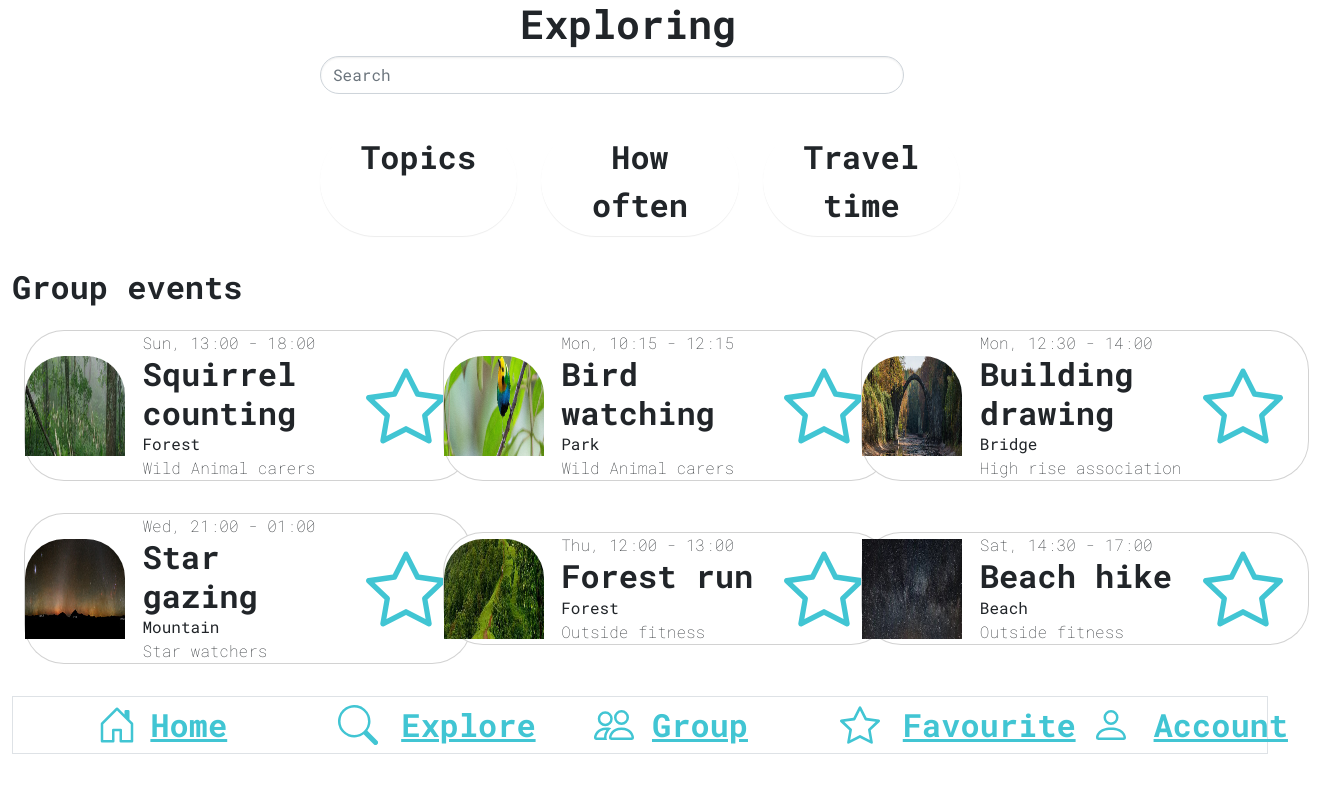
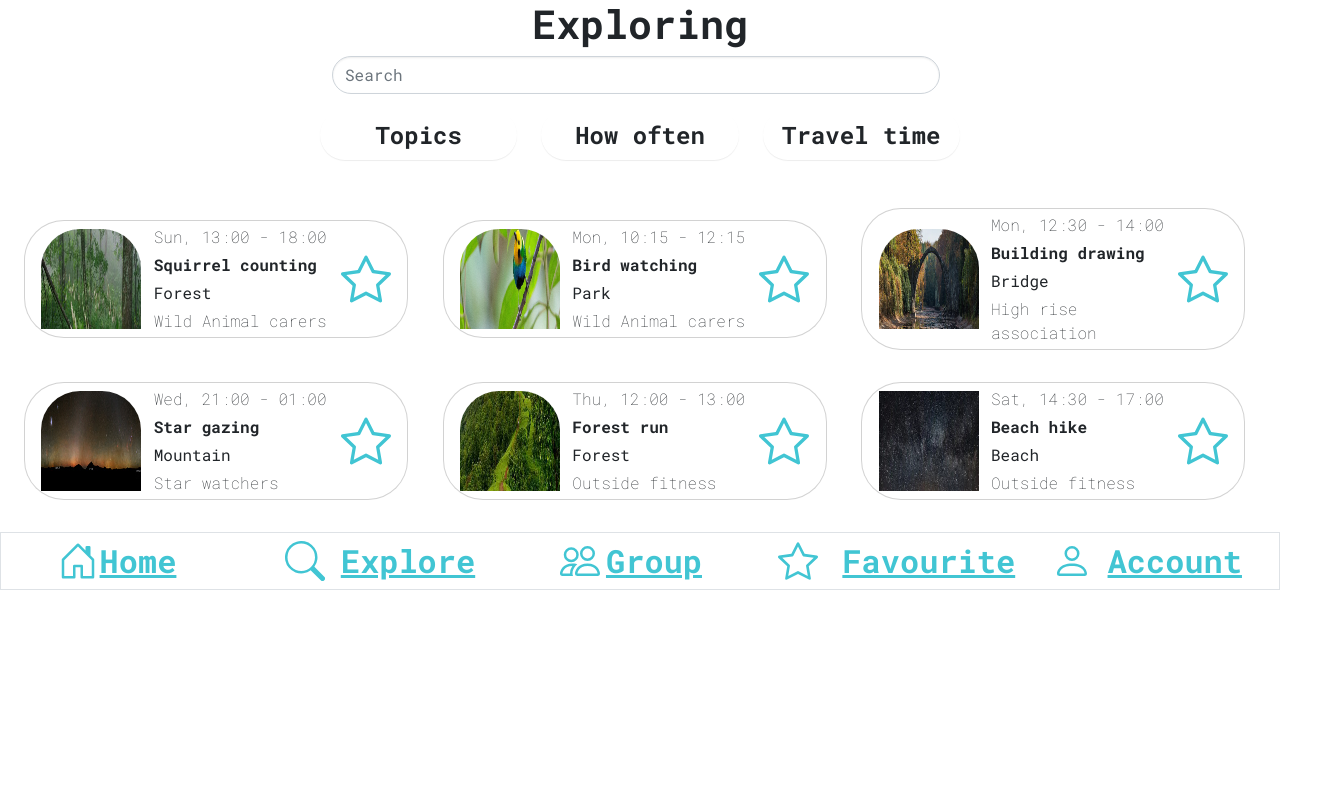
Before and after one commit to n00210357/bootTest, a website: page exploring.html in a window 1280 px wide. Shown: the whole page, 1320 px wide, since content can reach past the window. Drawn offline with nearby package versions, Linux system fonts and the light colour scheme.

Commit message:
large sizes fixed to 1200px

```diff
--- a/exploring.html
+++ b/exploring.html
@@ -10,7 +10,7 @@
 </head>
 <body class="">
 
-    <div class="container-fluid text-center row align-items-center">
+  <div class="container-fluid text-center align-items-center">
     <h1 class="fs-1 fw-bolder">
       Exploring
     </h1>
@@ -19,7 +19,7 @@
     <div class="col-3"></div>
 
     <div class="col-sm-8 col-xl-6">
-        <form class="d-flex" role="search">
+    <form class="d-flex" role="search" action="exploring.html">
       <input class="form-control me-2" type="search" placeholder="Search" aria-label="Search">
     </form>
     </div>
@@ -28,26 +28,26 @@
     </div>
 </div>
 
-    <div class="container-fluid my-3">
+    <div class="container-fluid">
       <div class="row align-items-center">
         <div class="col-xl-3 d-none d-xl-block d-xxl-block"></div>
 
         <div class="col-xl-6 my-3 p-0">
           <div class="row">
             <div class="col-4 d-grid gap-2">
-            <a href="exploring.html" class="btn btn-default btn-xl text-center fs-2 fw-bold rounded-4" type="button">
+            <a href="exploring.html" class="btn btn-default btn-xl text-center fs-4 fw-bold rounded-4" type="button">
               Topics
             </a>
             </div>
 
             <div class="col-4 d-grid gap-2">
-            <a href="exploring.html" class="btn btn-default btn-xl text-center fs-2 fw-bold rounded-4" type="button">
+            <a href="exploring.html" class="btn btn-default btn-xl text-center fs-4 fw-bold rounded-4" type="button">
               How often
             </a>
             </div>
 
             <div class="col-4 d-grid gap-2">
-              <a href="exploring.html" class="btn btn-default btn-xl text-center fs-2 fw-bold rounded-4" type="button">
+              <a href="exploring.html" class="btn btn-default btn-xl text-center fs-4 fw-bold rounded-4" type="button">
                 Travel time
               </a>
 
@@ -59,34 +59,30 @@
       </div>
     </div>
 
-    <div class="container-fluid">
-      <h2 class="fs-2 fw-bold">
-          Group events
-      </h2>
-
+    <div class="container-fluid my-3">
       <div class="row align-items-center p-0 m-0 d-flex justify-content-center">
 
         <div class="col-sm-11 col-xl-4 my-3">
-          <div class="card" style="width: 28rem;">
-            <div class="card-body row align-items-center p-0">
-              <div class="col-3">
+          <div class="card" style="width: 24rem;">
+            <div class="card-body py-0 row align-items-center">
+              <div class="col-4 text-center p-0">
                 <a href="event.html" type="button" class="">
                   <img src="images/forest.jpg" class="card-img-top" style="width: 100px; height: 100px;"  alt="A forest filled with life">
                 </a>
               </div>
 
-              <div class="col m-0">
-                <p class="card-text light-text fs-s fw-lighter m-0">Sun, 13:00 - 18:00</p>
+              <div class="col p-0 m-0">
+                <p class="card-text light-text fs-s fw-lighter my-1">Sun, 13:00 - 18:00</p>
 
-                <h2 class="card-text fs-2 fw-bold m-0">Squirrel counting</h2>
+                <p class="card-text fs-lg fw-bolder my-1">Squirrel counting</p>
 
-                <p class="card-text fs-sm m-0">Forest</p>
+                <p class="card-text my-1 fs-sm">Forest</p>
 
-                <p class="card-text light-text fs-s fw-lighter m-0">Wild Animal carers</p>
+                <p class="card-text light-text  fs-s fw-lighter my-1">Wild Animal carers</p>
               </div>
 
-            <div class="col-3 p-0">
-              <svg xmlns="http://www.w3.org/2000/svg" width="80" height="80" fill="currentColor" class="bi bi-star link" viewBox="0 0 16 16">
+            <div class="col-2 p-0">
+              <svg xmlns="http://www.w3.org/2000/svg" width="50" height="50" fill="currentColor" class="bi bi-star link" viewBox="0 0 16 16">
                 <path d="M2.866 14.85c-.078.444.36.791.746.593l4.39-2.256 4.389 2.256c.386.198.824-.149.746-.592l-.83-4.73 3.522-3.356c.33-.314.16-.888-.282-.95l-4.898-.696L8.465.792a.513.513 0 0 0-.927 0L5.354 5.12l-4.898.696c-.441.062-.612.636-.283.95l3.523 3.356-.83 4.73zm4.905-2.767-3.686 1.894.694-3.957a.565.565 0 0 0-.163-.505L1.71 6.745l4.052-.576a.525.525 0 0 0 .393-.288L8 2.223l1.847 3.658a.525.525 0 0 0 .393.288l4.052.575-2.906 2.77a.565.565 0 0 0-.163.506l.694 3.957-3.686-1.894a.503.503 0 0 0-.461 0z"/>
               </svg>
             </div>
@@ -95,26 +91,26 @@
         </div>
 
         <div class="col-sm-11 col-xl-4 my-3">
-          <div class="card" style="width: 28rem;">
-            <div class="card-body row align-items-center p-0">
-              <div class="col-3">
+          <div class="card" style="width: 24rem;">
+            <div class="card-body py-0 row align-items-center">
+              <div class="col-4 text-center p-0">
                 <a href="event.html" type="button" class="">
                   <img src="images/bird.jpg" class="card-img-top" style="width: 100px; height: 100px;" alt="A bird sitting on a branch">
                 </a>
               </div>
 
-              <div class="col m-0">
-                <p class="card-text m-0 light-text fs-s fw-lighter m-0">Mon, 10:15 - 12:15</p>
+              <div class="col p-0 m-0">
+                <p class="card-text light-text fs-s fw-lighter my-1">Mon, 10:15 - 12:15</p>
 
-                <h2 class="card-text fs-2 fw-bold m-0">Bird watching</h2>
+                <p class="card-text fs-lg fw-bolder my-1">Bird watching</p>
 
-                <p class="card-text fs-sm m-0">Park</p>
+                <p class="card-text my-1 fs-sm">Park</p>
 
-                <p class="card-text light-text fs-s fw-lighter m-0">Wild Animal carers</p>
+                <p class="card-text light-text fs-s fw-lighter my-1">Wild Animal carers</p>
             </div>
 
-            <div class="col-3 p-0">
-              <svg xmlns="http://www.w3.org/2000/svg" width="80" height="80" fill="currentColor" class="bi bi-star link" viewBox="0 0 16 16">
+            <div class="col-2 p-0">
+              <svg xmlns="http://www.w3.org/2000/svg" width="50" height="50" fill="currentColor" class="bi bi-star link" viewBox="0 0 16 16">
                 <path d="M2.866 14.85c-.078.444.36.791.746.593l4.39-2.256 4.389 2.256c.386.198.824-.149.746-.592l-.83-4.73 3.522-3.356c.33-.314.16-.888-.282-.95l-4.898-.696L8.465.792a.513.513 0 0 0-.927 0L5.354 5.12l-4.898.696c-.441.062-.612.636-.283.95l3.523 3.356-.83 4.73zm4.905-2.767-3.686 1.894.694-3.957a.565.565 0 0 0-.163-.505L1.71 6.745l4.052-.576a.525.525 0 0 0 .393-.288L8 2.223l1.847 3.658a.525.525 0 0 0 .393.288l4.052.575-2.906 2.77a.565.565 0 0 0-.163.506l.694 3.957-3.686-1.894a.503.503 0 0 0-.461 0z"/>
               </svg>
             </div>
@@ -123,26 +119,26 @@
         </div>
 
         <div class="col-sm-11 col-xl-4 my-3">
-          <div class="card" style="width: 28rem;">
-            <div class="card-body row align-items-center p-0">
-              <div class="col-3">
+          <div class="card" style="width: 24rem;">
+            <div class="card-body py-0 row align-items-center">
+              <div class="col-4 text-center p-0">
                 <a href="event.html" type="button" class="">
                   <img src="images/bridge.jpg" class="card-img-top" style="width: 100px; height: 100px;"  alt="A bridging going over a river">
                 </a>
               </div>
 
-              <div class="col m-0">
-                <p class="card-text m-0 light-text fs-s fw-lighter m-0">Mon, 12:30 - 14:00</p>
+              <div class="col p-0 m-0">
+                <p class="card-text light-text fs-s fw-lighter my-1">Mon, 12:30 - 14:00</p>
 
-                <h2 class="card-text fs-2 fw-bold m-0">Building drawing</h2>
+                <p class="card-text fs-lg fw-bolder my-1">Building drawing</p>
 
-                <p class="card-text fs-sm m-0">Bridge</p>
+                <p class="card-text my-1 fs-sm">Bridge</p>
 
-                <p class="card-text light-text fs-s fw-lighter m-0">High rise association</p>
+                <p class="card-text light-text fs-s fw-lighter my-1">High rise association</p>
             </div>
 
-            <div class="col-3 p-0">
-              <svg xmlns="http://www.w3.org/2000/svg" width="80" height="80" fill="currentColor" class="bi bi-star link" viewBox="0 0 16 16">
+            <div class="col-2 p-0">
+              <svg xmlns="http://www.w3.org/2000/svg" width="50" height="50" fill="currentColor" class="bi bi-star link" viewBox="0 0 16 16">
                 <path d="M2.866 14.85c-.078.444.36.791.746.593l4.39-2.256 4.389 2.256c.386.198.824-.149.746-.592l-.83-4.73 3.522-3.356c.33-.314.16-.888-.282-.95l-4.898-.696L8.465.792a.513.513 0 0 0-.927 0L5.354 5.12l-4.898.696c-.441.062-.612.636-.283.95l3.523 3.356-.83 4.73zm4.905-2.767-3.686 1.894.694-3.957a.565.565 0 0 0-.163-.505L1.71 6.745l4.052-.576a.525.525 0 0 0 .393-.288L8 2.223l1.847 3.658a.525.525 0 0 0 .393.288l4.052.575-2.906 2.77a.565.565 0 0 0-.163.506l.694 3.957-3.686-1.894a.503.503 0 0 0-.461 0z"/>
               </svg>
             </div>
@@ -151,26 +147,26 @@
         </div>
 
         <div class="col-sm-11 col-xl-4 my-3">
-          <div class="card" style="width: 28rem;">
-            <div class="card-body row align-items-center p-0">
-              <div class="col-3">
+          <div class="card" style="width: 24rem;">
+            <div class="card-body py-0 row align-items-center">
+              <div class="col-4 text-center p-0">
                 <a href="event.html" type="button" class="">
                   <img src="images/starsI.jpg" class="card-img-top" style="width: 100px; height: 100px;"  alt="A wonderful night sky">
                 </a>
               </div>
 
-              <div class="col m-0">
-                <p class="card-text m-0 light-text fs-s fw-lighter m-0">Wed, 21:00 - 01:00</p>
+              <div class="col p-0 m-0">
+                <p class="card-text light-text fs-s fw-lighter my-1">Wed, 21:00 - 01:00</p>
 
-                <h2 class="card-text fs-2 fw-bold m-0">Star gazing</h2>
+                <p class="card-text fs-lg fw-bolder my-1">Star gazing</p>
 
-                <p class="card-text fs-sm m-0">Mountain</p>
+                <p class="card-text my-1 fs-sm">Mountain</p>
 
-                <p class="card-text light-text fs-s fw-lighter m-0">Star watchers</p>
+                <p class="card-text light-text fs-s fw-lighter my-1">Star watchers</p>
             </div>
 
-            <div class="col-3 p-0">
-              <svg xmlns="http://www.w3.org/2000/svg" width="80" height="80" fill="currentColor" class="bi bi-star link" viewBox="0 0 16 16">
+            <div class="col-2 p-0">
+              <svg xmlns="http://www.w3.org/2000/svg" width="50" height="50" fill="currentColor" class="bi bi-star link" viewBox="0 0 16 16">
                 <path d="M2.866 14.85c-.078.444.36.791.746.593l4.39-2.256 4.389 2.256c.386.198.824-.149.746-.592l-.83-4.73 3.522-3.356c.33-.314.16-.888-.282-.95l-4.898-.696L8.465.792a.513.513 0 0 0-.927 0L5.354 5.12l-4.898.696c-.441.062-.612.636-.283.95l3.523 3.356-.83 4.73zm4.905-2.767-3.686 1.894.694-3.957a.565.565 0 0 0-.163-.505L1.71 6.745l4.052-.576a.525.525 0 0 0 .393-.288L8 2.223l1.847 3.658a.525.525 0 0 0 .393.288l4.052.575-2.906 2.77a.565.565 0 0 0-.163.506l.694 3.957-3.686-1.894a.503.503 0 0 0-.461 0z"/>
               </svg>
             </div>
@@ -179,26 +175,26 @@
         </div>
 
         <div class="col-sm-11 col-xl-4 my-3">
-          <div class="card" style="width: 28rem;">
-            <div class="card-body row align-items-center p-0">
-              <div class="col-3">
+          <div class="card" style="width: 24rem;">
+            <div class="card-body py-0 row align-items-center">
+              <div class="col-4 text-center p-0">
                 <a href="event.html" type="button" class="">
                   <img src="images/hills.jpg" class="card-img-top" style="width: 100px; height: 100px;" alt="A trail going up a hill">
                 </a>
               </div>
 
-              <div class="col m-0">
-                <p class="card-text m-0 light-text fs-s fw-lighter m-0">Thu, 12:00 - 13:00</p>
+              <div class="col p-0 m-0">
+                <p class="card-text light-text fs-s fw-lighter my-1">Thu, 12:00 - 13:00</p>
 
-                <h2 class="card-text fs-2 fw-bold m-0">Forest run</h2>
+                <p class="card-text fs-lg fw-bolder my-1">Forest run</p>
 
-                <p class="card-text fs-sm m-0">Forest</p>
+                <p class="card-text my-1 fs-sm">Forest</p>
 
-                <p class="card-text light-text fs-s fw-lighter m-0">Outside fitness</p>
+                <p class="card-text light-text fs-s fw-lighter my-1">Outside fitness</p>
             </div>
 
-            <div class="col-3 p-0">
-              <svg xmlns="http://www.w3.org/2000/svg" width="80" height="80" fill="currentColor" class="bi bi-star link" viewBox="0 0 16 16">
+            <div class="col-2 p-0">
+              <svg xmlns="http://www.w3.org/2000/svg" width="50" height="50" fill="currentColor" class="bi bi-star link" viewBox="0 0 16 16">
                 <path d="M2.866 14.85c-.078.444.36.791.746.593l4.39-2.256 4.389 2.256c.386.198.824-.149.746-.592l-.83-4.73 3.522-3.356c.33-.314.16-.888-.282-.95l-4.898-.696L8.465.792a.513.513 0 0 0-.927 0L5.354 5.12l-4.898.696c-.441.062-.612.636-.283.95l3.523 3.356-.83 4.73zm4.905-2.767-3.686 1.894.694-3.957a.565.565 0 0 0-.163-.505L1.71 6.745l4.052-.576a.525.525 0 0 0 .393-.288L8 2.223l1.847 3.658a.525.525 0 0 0 .393.288l4.052.575-2.906 2.77a.565.565 0 0 0-.163.506l.694 3.957-3.686-1.894a.503.503 0 0 0-.461 0z"/>
               </svg>
             </div>
@@ -207,26 +203,26 @@
         </div>
 
         <div class="col-sm-11 col-xl-4 my-3">
-          <div class="card" style="width: 28rem;">
-            <div class="card-body row align-items-center p-0">
-              <div class="col-3">
+          <div class="card" style="width: 24rem;">
+            <div class="card-body py-0 row align-items-center">
+              <div class="col-4 text-center p-0">
                 <a href="event.html" type="button" class="">
                   <img src="images/starsII.jpg" class="card-img-topstyle="  style="width: 100px; height: 100px;" alt="A landscape shot of the night sky">
                 </a>
               </div>
 
-              <div class="col m-0">
-              <p class="card-text light-text fs-s fw-lighter m-0">Sat, 14:30 - 17:00</p>
+              <div class="col p-0 m-0">
+              <p class="card-text light-text fs-s fw-fs-s fw-lighter my-1">Sat, 14:30 - 17:00</p>
 
-              <h2 class="card-text fs-2 fw-bold m-0">Beach hike</h2>
+              <p class="card-text fs-lg fw-bolder my-1">Beach hike</p>
 
-              <p class="card-text fs-sm m-0">Beach</p>
+              <p class="card-text my-1 fs-sm">Beach</p>
 
-              <p class="card-text light-text fs-s fw-lighter m-0">Outside fitness</p>
+              <p class="card-text light-text fs-s fw-fs-s fw-lighter my-1">Outside fitness</p>
             </div>
 
-            <div class="col-3 p-0">
-              <svg xmlns="http://www.w3.org/2000/svg" width="80" height="80" fill="currentColor" class="bi bi-star link" viewBox="0 0 16 16">
+            <div class="col-2 p-0">
+              <svg xmlns="http://www.w3.org/2000/svg" width="50" height="50" fill="currentColor" class="bi bi-star link" viewBox="0 0 16 16">
                 <path d="M2.866 14.85c-.078.444.36.791.746.593l4.39-2.256 4.389 2.256c.386.198.824-.149.746-.592l-.83-4.73 3.522-3.356c.33-.314.16-.888-.282-.95l-4.898-.696L8.465.792a.513.513 0 0 0-.927 0L5.354 5.12l-4.898.696c-.441.062-.612.636-.283.95l3.523 3.356-.83 4.73zm4.905-2.767-3.686 1.894.694-3.957a.565.565 0 0 0-.163-.505L1.71 6.745l4.052-.576a.525.525 0 0 0 .393-.288L8 2.223l1.847 3.658a.525.525 0 0 0 .393.288l4.052.575-2.906 2.77a.565.565 0 0 0-.163.506l.694 3.957-3.686-1.894a.503.503 0 0 0-.461 0z"/>
               </svg>
             </div>
@@ -237,15 +233,13 @@
     </div>
     </div>
 
-  <div class="container-fluid my-3">
-    <nav class="navbar p-0 border">
+    <nav class="navbar py-0 border container-fluid my-3">
       <div class="row container-fluid align-items-center text-center p-0 m-0">
 
-          <div class="col py-sm-2 py-xl-1">
+          <div class="col px-0 py-sm-2 py-xl-1">
 
             <a href="index.html" type="button" class="link">
             <div class="row align-items-center text-center">
-              <div class="col-3"></div>
               <div class="col-3">
               <svg xmlns="http://www.w3.org/2000/svg" width="40" height="40" fill="currentColor" class="bi bi-house-door" viewBox="0 0 16 16">
                   <path d="M8.354 1.146a.5.5 0 0 0-.708 0l-6 6A.5.5 0 0 0 1.5 7.5v7a.5.5 0 0 0 .5.5h4.5a.5.5 0 0 0 .5-.5v-4h2v4a.5.5 0 0 0 .5.5H14a.5.5 0 0 0 .5-.5v-7a.5.5 0 0 0-.146-.354L13 5.793V2.5a.5.5 0 0 0-.5-.5h-1a.5.5 0 0 0-.5.5v1.293L8.354 1.146ZM2.5 14V7.707l5.5-5.5 5.5 5.5V14H10v-4a.5.5 0 0 0-.5-.5h-3a.5.5 0 0 0-.5.5v4H2.5Z"/>
@@ -258,17 +252,14 @@
               </span>
             </div>
 
-            <div class="col-3"></div>
-
             </div>
 
           </a>
           </div>
 
-          <div class="col py-sm-2 py-xl-1">
+          <div class="col px-0 py-sm-2 py-xl-1">
             <a href="explore.html" type="button" class="link">
             <div class="row align-items-center text-center">
-              <div class="col-3"></div>
               <div class="col-3">
               <svg xmlns="http://www.w3.org/2000/svg" width="40" height="40" fill="currentColor" class="bi bi-search" viewBox="0 0 16 16">
                   <path d="M11.742 10.344a6.5 6.5 0 1 0-1.397 1.398h-.001c.03.04.062.078.098.115l3.85 3.85a1 1 0 0 0 1.415-1.414l-3.85-3.85a1.007 1.007 0 0 0-.115-.1zM12 6.5a5.5 5.5 0 1 1-11 0 5.5 5.5 0 0 1 11 0z"/>
@@ -281,16 +272,13 @@
               </span>
             </div>
 
-            <div class="col-3"></div>
-
             </div>
           </a>
           </div>
 
-          <div class="col py-sm-2 py-xl-1">
+          <div class="col px-0 py-sm-2 py-xl-1">
             <a href="groups.html" type="button" class="link">
             <div class="row align-items-center text-center">
-              <div class="col-3"></div>
               <div class="col-3">
               <svg xmlns="http://www.w3.org/2000/svg" width="40" height="40" fill="currentColor" class="bi bi-people" viewBox="0 0 16 16">
                   <path d="M15 14s1 0 1-1-1-4-5-4-5 3-5 4 1 1 1 1h8Zm-7.978-1A.261.261 0 0 1 7 12.996c.001-.264.167-1.03.76-1.72C8.312 10.629 9.282 10 11 10c1.717 0 2.687.63 3.24 1.276.593.69.758 1.457.76 1.72l-.008.002a.274.274 0 0 1-.014.002H7.022ZM11 7a2 2 0 1 0 0-4 2 2 0 0 0 0 4Zm3-2a3 3 0 1 1-6 0 3 3 0 0 1 6 0ZM6.936 9.28a5.88 5.88 0 0 0-1.23-.247A7.35 7.35 0 0 0 5 9c-4 0-5 3-5 4 0 .667.333 1 1 1h4.216A2.238 2.238 0 0 1 5 13c0-1.01.377-2.042 1.09-2.904.243-.294.526-.569.846-.816ZM4.92 10A5.493 5.493 0 0 0 4 13H1c0-.26.164-1.03.76-1.724.545-.636 1.492-1.256 3.16-1.275ZM1.5 5.5a3 3 0 1 1 6 0 3 3 0 0 1-6 0Zm3-2a2 2 0 1 0 0 4 2 2 0 0 0 0-4Z"/>
@@ -303,18 +291,15 @@
               </span>
             </div>
 
-            <div class="col-3"></div>
-
             </div>
           </a>
           </div>
 
-          <div class="col py-sm-2 py-xl-1">
+          <div class="col px-0 py-sm-2 py-xl-1">
             <a href="favourite.html" type="button" class="link">
             <div class="row align-items-center text-center">
-              <div class="col-3"></div>
               <div class="col-3">
-              <svg xmlns="http://www.w3.org/2000/svg" width="40" height="40" fill="currentColor" class="bi bi-star link" viewBox="0 0 16 16">
+              <svg xmlns="http://www.w3.org/2000/svg" width="40" height="40" fill="currentColor" class="bi bi-star" viewBox="0 0 16 16">
                   <path d="M2.866 14.85c-.078.444.36.791.746.593l4.39-2.256 4.389 2.256c.386.198.824-.149.746-.592l-.83-4.73 3.522-3.356c.33-.314.16-.888-.282-.95l-4.898-.696L8.465.792a.513.513 0 0 0-.927 0L5.354 5.12l-4.898.696c-.441.062-.612.636-.283.95l3.523 3.356-.83 4.73zm4.905-2.767-3.686 1.894.694-3.957a.565.565 0 0 0-.163-.505L1.71 6.745l4.052-.576a.525.525 0 0 0 .393-.288L8 2.223l1.847 3.658a.525.525 0 0 0 .393.288l4.052.575-2.906 2.77a.565.565 0 0 0-.163.506l.694 3.957-3.686-1.894a.503.503 0 0 0-.461 0z"/>
               </svg>
             </div>
@@ -325,16 +310,13 @@
               </span>
             </div>
 
-            <div class="col-3"></div>
-
             </div>
           </a>
           </div>
 
-          <div class="col py-sm-2 py-xl-1">
+          <div class="col px-0 py-sm-2 py-xl-1">
             <a href="account.html" type="button" class="link">
             <div class="row align-items-center text-center">
-              <div class="col-3"></div>
               <div class="col-3">
               <svg xmlns="http://www.w3.org/2000/svg" width="40" height="40" fill="currentColor" class="bi bi-person" viewBox="0 0 16 16">
                   <path d="M8 8a3 3 0 1 0 0-6 3 3 0 0 0 0 6Zm2-3a2 2 0 1 1-4 0 2 2 0 0 1 4 0Zm4 8c0 1-1 1-1 1H3s-1 0-1-1 1-4 6-4 6 3 6 4Zm-1-.004c-.001-.246-.154-.986-.832-1.664C11.516 10.68 10.289 10 8 10c-2.29 0-3.516.68-4.168 1.332-.678.678-.83 1.418-.832 1.664h10Z"/>
@@ -347,14 +329,11 @@
               </span>
             </div>
 
-            <div class="col-3"></div>
-
             </div>
           </a>
           </div>
       </div>
   </nav>
-  </div>
 
   <script src="node_modules/bootstrap/dist/js/bootstrap.js"></script>
 </body>
```
Also changed, not shown: account.html (+7 -24 lines), components/navbar.html (+6 -23 lines), event.html (+7 -24 lines), explore.html (+11 -28 lines), favourite.html (+22 -39 lines), group.html (+15 -26 lines), groups.html (+21 -38 lines), index.html (+45 -62 lines), support.html (+9 -26 lines). Lines whose indentation alone changed are shown as unchanged.
